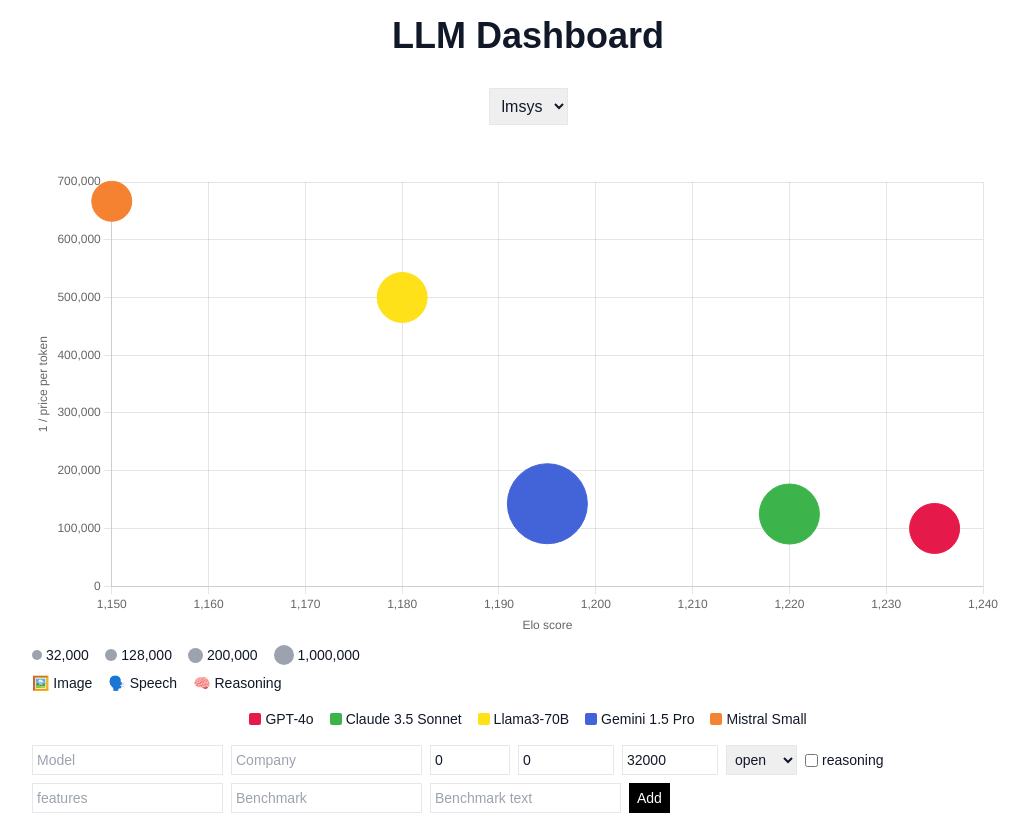
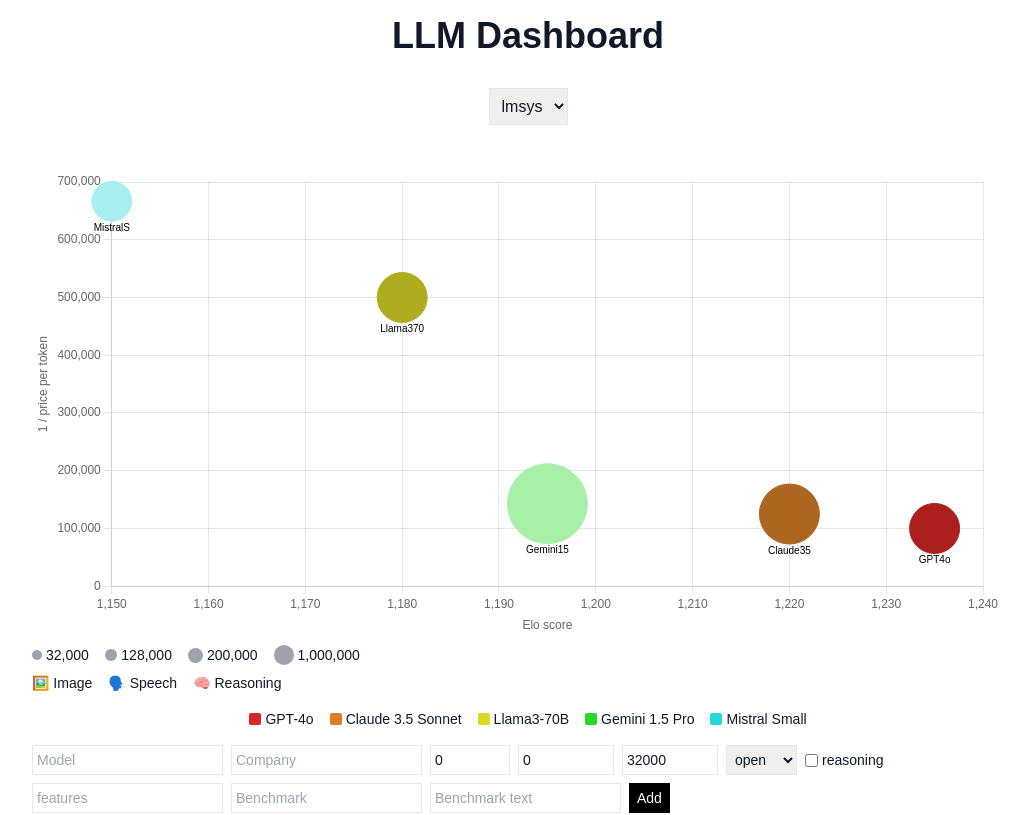
Before and after one commit to hholk/sandbox, a Next.js app: page /dashboard in a window 1280 px wide. Shown: the top 815 px of the page, without its empty margins (112-1141 px from the left). Built offline with nearby package versions, Linux system fonts and the light colour scheme.

Commit message:
feat: simplify dashboard with hue-based model colors

```diff
--- a/app/dashboard/page.tsx
+++ b/app/dashboard/page.tsx
@@ -24,35 +24,30 @@
   const benchmarks = Array.from(new Set(data.map((d) => d.benchmark)));
   const filtered = data.filter((d) => d.benchmark === benchmark);
 
-  const palette = [
-    '#e6194b',
-    '#3cb44b',
-    '#ffe119',
-    '#4363d8',
-    '#f58231',
-    '#911eb4',
-    '#46f0f0',
-    '#f032e6',
-    '#bcf60c',
-    '#fabebe',
-    '#008080',
-    '#e6beff',
-    '#9a6324',
-    '#fffac8',
-    '#800000',
-    '#aaffc3',
-    '#808000',
-    '#ffd8b1',
-    '#000075',
-    '#808080',
-  ];
-  const companyColors: Record<string, string> = {};
+  const hues = [0, 30, 60, 120, 180, 210, 240, 270, 300, 330];
+  const companyStats: Record<string, { hue: number; min: number; max: number }> = {};
   data.forEach((d) => {
-    if (!companyColors[d.company]) {
-      const idx = Object.keys(companyColors).length % palette.length;
-      companyColors[d.company] = palette[idx];
+    if (!companyStats[d.company]) {
+      const idx = Object.keys(companyStats).length % hues.length;
+      companyStats[d.company] = { hue: hues[idx], min: d.elo, max: d.elo };
+    } else {
+      companyStats[d.company].min = Math.min(companyStats[d.company].min, d.elo);
+      companyStats[d.company].max = Math.max(companyStats[d.company].max, d.elo);
     }
   });
+
+  const colorFor = (d: LLMRecord) => {
+    const stats = companyStats[d.company];
+    const range = stats.max - stats.min || 1;
+    const t = (d.elo - stats.min) / range;
+    const lightness = 80 - t * 40;
+    return `hsl(${stats.hue},70%,${lightness}%)`;
+  };
+
+  const legendColor = (company: string) => {
+    const stats = companyStats[company];
+    return `hsl(${stats.hue},70%,50%)`;
+  };
 
   const uniqueModels = Array.from(
     new Map(data.map((d) => [d.model, d])).values()
@@ -74,7 +69,7 @@
           ))}
         </select>
       </div>
-      <BubbleChart data={filtered} companyColors={companyColors} />
+      <BubbleChart data={filtered} colorFor={colorFor} />
       <div className="flex flex-wrap gap-4 mt-4 text-sm justify-center">
         {uniqueModels.map((m) => {
           const visible = filtered.some((f) => f.model === m.model);
@@ -88,7 +83,7 @@
                 className="w-3 h-3 rounded-sm"
                 style={{
                   backgroundColor: visible
-                    ? companyColors[m.company]
+                    ? legendColor(m.company)
                     : '#ccc',
                 }}
               ></span>
--- a/app/globals.css
+++ b/app/globals.css
@@ -2,7 +2,7 @@
 @tailwind components;
 @tailwind utilities;
 
-@import url('https://fonts.googleapis.com/css2?family=Inter:wght@400;600;700&display=swap');
+@import url('https://fonts.googleapis.com/css2?family=IBM+Plex+Sans:wght@400;600;700&display=swap');
 
 body {
   @apply font-sans bg-neutral-0 text-neutral-900;
--- a/components/BubbleChart.tsx
+++ b/components/BubbleChart.tsx
@@ -10,6 +10,36 @@
 import { LLMRecord } from '../lib/types';
 
 ChartJS.register(LinearScale, PointElement, Tooltip, Legend);
+ChartJS.defaults.font.family = '"IBM Plex Sans", sans-serif';
+
+const labelPlugin = {
+  id: 'labelPlugin',
+  afterDatasetsDraw(chart: any) {
+    const { ctx } = chart;
+    const dataset = chart.data.datasets[0];
+    const meta = chart.getDatasetMeta(0);
+    meta.data.forEach((element: any, index: number) => {
+      const { x, y } = element.tooltipPosition();
+      const r = element.options.radius || 0;
+      const d = dataset.data[index] as any;
+      if (d.short) {
+        ctx.save();
+        ctx.fillStyle = '#000';
+        ctx.font = '10px "IBM Plex Sans", sans-serif';
+        ctx.textAlign = 'center';
+        ctx.textBaseline = 'top';
+        ctx.fillText(d.short, x, y + r + 2);
+        ctx.restore();
+      }
+    });
+  },
+};
+
+ChartJS.register(labelPlugin);
+
+function shortName(model: string) {
+  return model.replace(/[^A-Za-z0-9]/g, '').slice(0, 8);
+}
 
 function radius(context: number) {
   if (context >= 1_000_000) return 40;
@@ -19,7 +49,7 @@
   return 10;
 }
 
-export default function BubbleChart({ data, companyColors }: { data: LLMRecord[]; companyColors: Record<string, string> }) {
+export default function BubbleChart({ data, colorFor }: { data: LLMRecord[]; colorFor: (d: LLMRecord) => string }) {
   const chartData = {
     datasets: [
       {
@@ -28,10 +58,11 @@
           x: d.elo,
           y: 1 / d.price,
           r: radius(d.context),
+          short: shortName(d.model),
           ...d,
         })),
-        backgroundColor: data.map((d) => companyColors[d.company]),
-        borderColor: data.map((d) => companyColors[d.company]),
+        backgroundColor: data.map((d) => colorFor(d)),
+        borderColor: data.map((d) => colorFor(d)),
       },
     ],
   };
@@ -47,8 +78,16 @@
         callbacks: {
           label: (ctx: any) => {
             const d = ctx.raw as any;
-            const feats = d.features?.join(', ');
-            return `${d.model}: Elo ${d.elo}, $${d.price}/tok, ctx ${d.context}, ${d.weight}, ${d.reasoning ? 'reasoning' : 'non-reasoning'}${feats ? ', ' + feats : ''}`;
+            return [
+              `Model: ${d.model}`,
+              `Company: ${d.company}`,
+              `Elo: ${d.elo}`,
+              `Price/token: $${d.price}`,
+              `Context: ${d.context}`,
+              `Weight: ${d.weight}`,
+              `Reasoning: ${d.reasoning ? 'yes' : 'no'}`,
+              `Features: ${d.features?.join(', ') || 'none'}`,
+            ];
           },
         },
       },
--- a/tailwind.config.js
+++ b/tailwind.config.js
@@ -17,7 +17,7 @@
         },
       },
       fontFamily: {
-        sans: ['"Inter Variable"', 'sans-serif'],
+        sans: ['"IBM Plex Sans"', 'sans-serif'],
       },
       fontSize: {
         display: ['72px', { lineHeight: '80px', fontWeight: '700' }],
```
